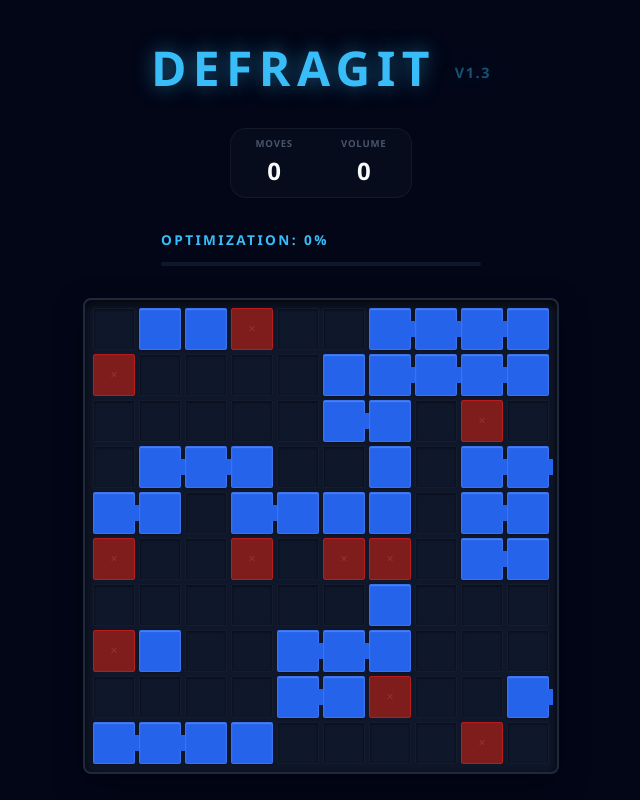
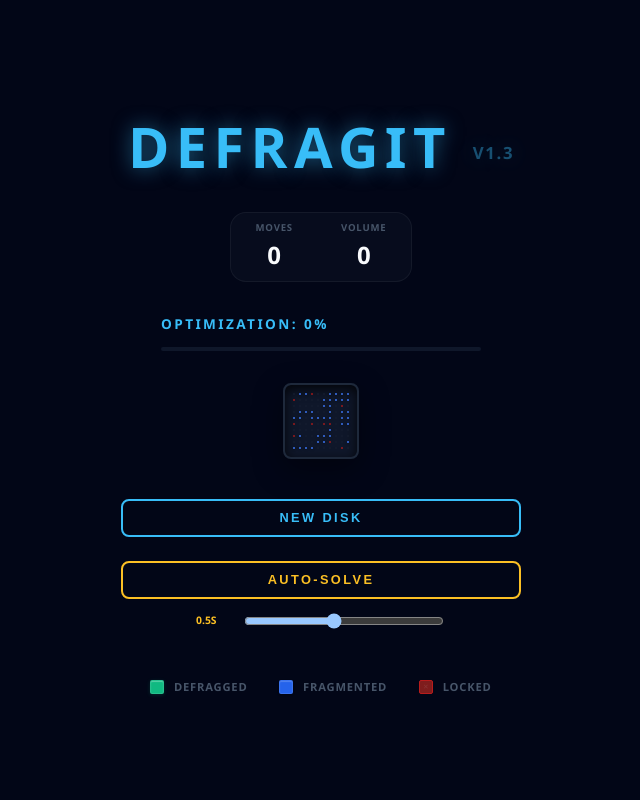
Before and after one commit to yokeholy/Defrag-It, a React (Vite) app: page / in a window 1280 px wide. Shown: the top 800 px of the page, without its empty margins (319-959 px from the left). Built offline with nearby package versions, Linux system fonts and the light colour scheme.

Commit message:
Final Polish: Perfect highlight alignment and stable JSX structure

```diff
--- a/src/App.css
+++ b/src/App.css
@@ -1,3 +1,16 @@
+:root {
+  /* Dynamic scaling base values */
+  --grid-gap: var(--actual-grid-gap, 4px);
+  --grid-padding: var(--actual-grid-padding, 8px);
+
+  /* Formula to calculate the optimal sector size to fit screen width */
+  --available-width: calc(100vw - (var(--grid-padding) * 2) - 40px);
+  --calculated-size: calc((var(--available-width) - (var(--grid-gap) * (var(--cols) - 1))) / var(--cols));
+
+  /* Final size used for both sectors and highlights */
+  --size: min(var(--max-sector-size, 42px), var(--calculated-size));
+}
+
 #root {
   width: 100%;
   margin: 0;
@@ -40,7 +53,7 @@ body {
 }
 
 header h1 {
-  font-size: clamp(1.5rem, 8vw, 3rem);
+  font-size: clamp(1.5rem, 8vw, 3.5rem);
   margin: 0;
   color: #38bdf8;
   text-transform: uppercase;
@@ -122,13 +135,6 @@ header h1 small {
 }
 
 .disk-grid {
-  /* RESPONSIVE SCALING LOGIC */
-  --gap: var(--actual-grid-gap);
-  --padding: var(--actual-grid-padding);
-  --available-width: calc(100vw - (var(--padding) * 2) - 40px);
-  --calc-size: calc((var(--available-width) - (var(--gap) * (var(--cols) - 1))) / var(--cols));
-  --size: min(var(--max-sector-size), var(--calc-size));
-
   display: grid;
   background-color: #0f172a;
   border-radius: 8px;
@@ -140,8 +146,8 @@ header h1 small {
     inset 0 4px 12px rgba(0, 0, 0, 0.8),
     0 10px 30px rgba(0, 0, 0, 0.4);
   border: 2px solid #1e293b;
-  padding: var(--padding);
-  gap: var(--gap);
+  padding: var(--grid-padding);
+  gap: var(--grid-gap);
 }
 
 .locked-grid {
@@ -155,7 +161,6 @@ header h1 small {
 }
 
 .sector {
-  /* Use the calculated size from the grid container */
   width: var(--size);
   height: var(--size);
   border-radius: 2px;
@@ -187,8 +192,8 @@ header h1 small {
   content: '';
   position: absolute;
   top: 50%;
-  right: calc(-1 * var(--gap) - 1px);
-  width: calc(var(--gap) + 2px);
+  right: calc(-1 * var(--grid-gap) - 1px);
+  width: calc(var(--grid-gap) + 2px);
   height: 40%;
   background-color: inherit;
   transform: translateY(-50%);
--- a/src/App.tsx
+++ b/src/App.tsx
@@ -120,7 +120,6 @@ const SectorSlot = memo(({
         setDroppableRef(node);
       }}
       className={`sector ${typeClass} ${defraggedClass} ${connectivityClass}`}
-      style={{ width: 'var(--size)', height: 'var(--size)' }}
       {...(sector.type === 'used' && !isGameWon && !isSolving ? { ...attributes, ...listeners } : {})}
     />
   );
@@ -152,8 +151,8 @@ const DiskGrid = memo(({
         gridTemplateColumns: `repeat(${config.cols}, 1fr)`,
         '--cols': config.cols,
         '--max-sector-size': `${config.sectorSize}px`,
-        '--actual-grid-gap': `${config.gap}px`,
-        '--actual-grid-padding': `${GRID_PADDING}px`
+        '--grid-gap': `${config.gap}px`,
+        '--grid-padding': `${GRID_PADDING}px`
       } as React.CSSProperties}
     >
       {sectors.map((sector, index) => (
@@ -176,8 +175,9 @@ const DiskGrid = memo(({
             className={`sector-highlight ${isLandingValid ? 'valid' : 'invalid'}`}
             style={{
               position: 'absolute',
-              top: `calc(var(--actual-grid-padding) + ${row} * (var(--size) + var(--actual-grid-gap)))`,
-              left: `calc(var(--actual-grid-padding) + ${col} * (var(--size) + var(--actual-grid-gap)))`,
+              // Use the calculated --size from CSS
+              top: `calc(var(--grid-padding) + ${row} * (var(--size) + var(--grid-gap)))`,
+              left: `calc(var(--grid-padding) + ${col} * (var(--size) + var(--grid-gap)))`,
               pointerEvents: 'none',
               zIndex: 10
             }}
@@ -479,8 +479,8 @@ function App() {
 
       <DragOverlay dropAnimation={null}>
         {activeId && !isWon && activeFileData ? (
-          <div style={{ marginLeft: `calc(-1 * ${dragOffset} * (var(--size) + var(--actual-grid-gap)))`, pointerEvents: 'none' }}>
-            <div className="file-dragging-overlay" style={{ display: 'flex', flexWrap: 'wrap', gap: `var(--actual-grid-gap)`, width: `calc(${activeFileData.size} * (var(--size) + var(--actual-grid-gap)))` }}>
+          <div style={{ marginLeft: `calc(-1 * ${dragOffset} * (var(--size) + var(--grid-gap)))`, pointerEvents: 'none' }}>
+            <div className="file-dragging-overlay" style={{ display: 'flex', flexWrap: 'wrap', gap: `var(--grid-gap)`, width: `calc(${activeFileData.size} * (var(--size) + var(--grid-gap)))` }}>
               {Array(activeFileData.size).fill(0).map((_, i) => (<div key={i} className={`sector sector-used ${i === 0 ? 'file-start' : ''} ${i === activeFileData.size - 1 ? 'file-end' : ''}`} style={{ opacity: 0.8, width: `var(--size)`, height: `var(--size)` }} />))}
             </div>
           </div>
```
